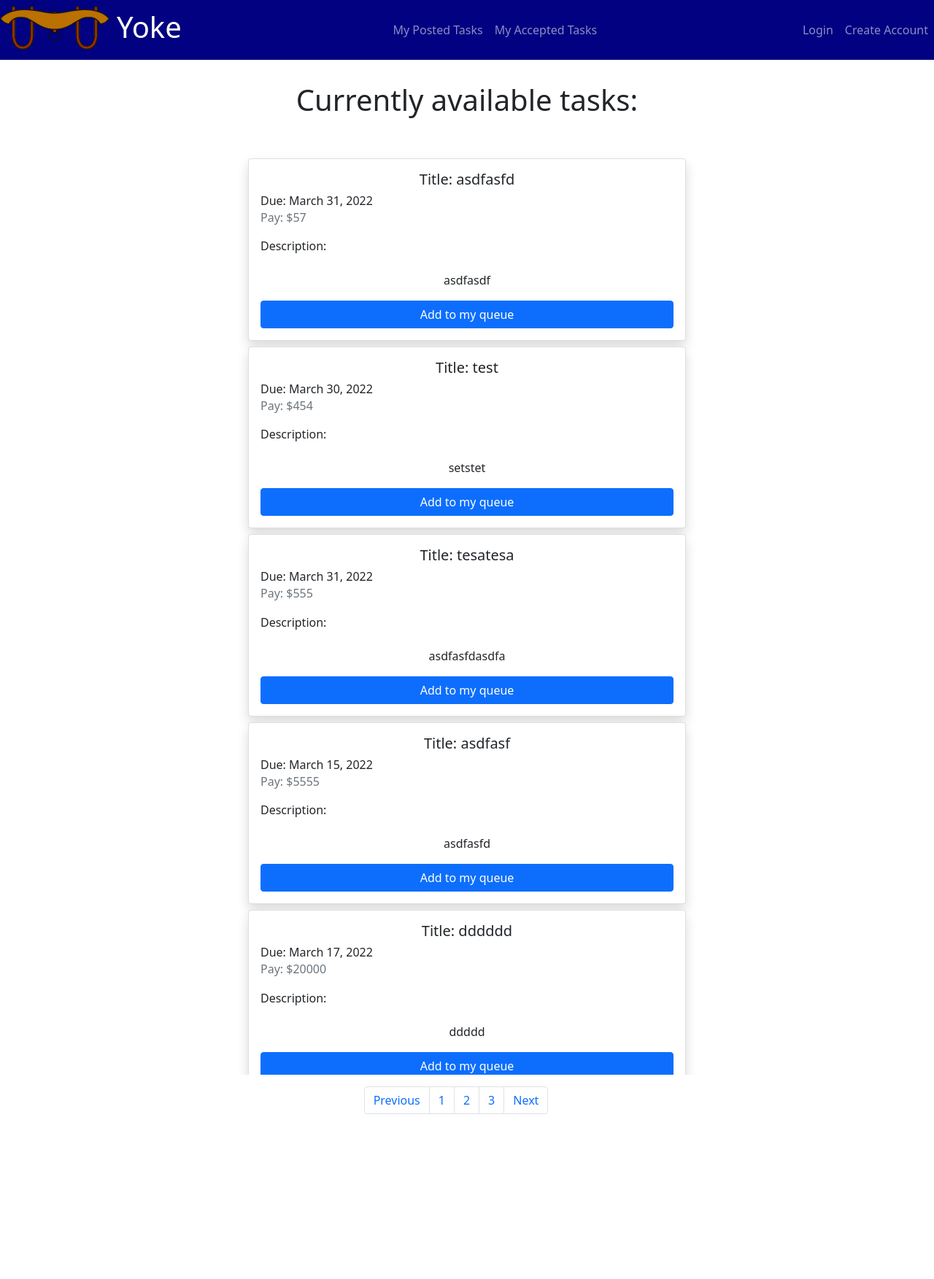
After one commit to kaisermikael/Group-8-Yoke, a Django app: page /explore_tasks in a window 1280 px wide. The commit adds this page. Shown: the top 1753 px of the page at 73% size. Run offline with Django 4.2, Linux system fonts and the light colour scheme; data comes from the database, SQL or seed files in the repository; both versions use the stored data as it was after the commit; some libraries are stand-ins or nearby versions.

Commit message:
added an explore tasks page

```diff
--- a/source/yokeProject/urls.py
+++ b/source/yokeProject/urls.py
@@ -16,13 +16,11 @@ Including another URLconf
 from django.contrib import admin
 from django.contrib.auth.decorators import login_required
 from django.urls import path, include
-from yokeProject.yokeApp.views import WorkerHomePage
 from yokeProject.yokeApp.views import LoginPage
 from yokeProject.yokeApp.views import CreateTaskPage
 from yokeProject.yokeApp.views import CreateAccountPage
-from yokeProject.yokeApp.views import WorkerTaskViewPage
-from yokeProject.yokeApp.views import TaskerHomePage
 from yokeProject.yokeApp.views import HomePage
+from yokeProject.yokeApp.views import ExploreTasksPage
 
 app_name = "yokeApp"
 
@@ -32,7 +30,8 @@ urlpatterns = [
     path('', HomePage.as_view()),
     path('home', HomePage.as_view(), name="home"),
     path('home/<str:home_type>/', login_required(HomePage.as_view())),
+    path('explore_tasks', ExploreTasksPage.as_view(), name="ExploreTasksPage"),
+    path('explore_tasks/<int:page_number>/', ExploreTasksPage.as_view(), name="ExploreTasksPage"),
     path('create_task', login_required(CreateTaskPage.as_view()), name="CreateTaskPage"),
     path('create_account', CreateAccountPage.as_view(), name="CreateAccountPage"),
-    path('worker_view_task', WorkerTaskViewPage.as_view()),
 ]
--- /dev/null
+++ b/source/yokeProject/yokeApp/templates/yokeapp/explore_tasks.html
@@ -0,0 +1,75 @@
+<!DOCTYPE html>
+{% load static %}
+<html lang="en">
+<head>
+    <meta charset="UTF-8">
+    <!-- Required meta tags -->
+    <meta charset="utf-8">
+    <meta name="viewport" content="width=device-width, initial-scale=1">
+
+    <!-- Bootstrap CSS -->
+    <link href="https://cdn.jsdelivr.net/npm/bootstrap@5.1.3/dist/css/bootstrap.min.css" rel="stylesheet" integrity="sha384-1BmE4kWBq78iYhFldvKuhfTAU6auU8tT94WrHftjDbrCEXSU1oBoqyl2QvZ6jIW3" crossorigin="anonymous">
+    <!--  jQuery -->
+    <script type="text/javascript" src="https://code.jquery.com/jquery-1.11.3.min.js"></script>
+
+    <!-- Bootstrap Date-Picker Plugin -->
+    <script type="text/javascript" src="https://cdnjs.cloudflare.com/ajax/libs/bootstrap-datepicker/1.4.1/js/bootstrap-datepicker.min.js"></script>
+    <link rel="stylesheet" href="https://cdnjs.cloudflare.com/ajax/libs/bootstrap-datepicker/1.4.1/css/bootstrap-datepicker3.css"/>
+    <title>Explore Tasks</title>
+</head>
+<body>
+    <!-- nav bar -->
+    <nav class="navbar navbar-expand-lg navbar-dark" style="background-color: rgb(1, 1, 129);">
+
+            <div class="d-flex justify-content-center flex-row">
+                 <a href="/" class=""><img src="{% static "yoke-transparent.png" %}" alt="My image" style="width: 150px;height: 60px"></a>
+                 <a href="/" class="navbar-brand" style="padding-left: 10px"><h1>Yoke</h1></a>
+            </div>
+            <div class="collapse navbar-collapse" id="navbarCollapse">
+                <div class="navbar-nav ms-auto">
+                    <a href="/home/posted/" class="nav-item nav-link">My Posted Tasks</a>
+                    <a href="/home/accepted/" class="nav-item nav-link">My Accepted Tasks</a>
+                </div>
+            </div>
+            <div class="collapse navbar-collapse" id="navbarCollapse">
+                <div class="navbar-nav ms-auto">
+                    <a href="/accounts/login" class="nav-item nav-link">Login</a>
+                    <a href="/create_account" class="nav-item nav-link">Create Account</a>
+                </div>
+            </div>
+    </nav>
+
+    <div class="d-flex flex-column align-items-center py-3">
+        <h1 class="font-weight-bold" style="padding-top: 15px">Currently available tasks: </h1>
+    </div>
+    <div class="d-flex flex-column align-items-center py-3 my-3 overflow-auto" style="height: 70vh">
+        <ul class="list-group list-group-flush">
+        {% for task in unassigned_tasks %}
+        <div class="card shadow mb-2 bg-white rounded" style="width: 600px">
+          <div class="card-body d-flex flex-column justify-content-center">
+              <h5 class="card-title mb-2 d-flex justify-content-center">Title: {{ task.task_title }}</h5>
+              <h6 class="card-title mb-2 d-flex justify-content-start">Due: {{ task.task_due_date }}</h6>
+              <h6 class="card-subtitle mb-2 text-muted">Pay: ${{ task.task_cost }}</h6>
+              <h6 class="card-subtitle mb-2  py-3 d-flex justify-content-start">Description: </h6>
+            <p class="card-text d-flex justify-content-center">{{ task.task_description }}</p>
+            <button type="button" class="btn btn-primary" style="padding: 10">Add to my queue</button>
+          </div>
+        </div>
+        {% endfor %}
+        </ul>
+    </div>
+    <div class="d-flex flex-column align-items-center">
+        <nav aria-label="Page navigation example" style="padding-right: 30px">
+          <ul class="pagination">
+            <li class="page-item"><a class="page-link" href="#">Previous</a></li>
+            <li class="page-item"><a class="page-link" href="/explore_tasks/1/">1</a></li>
+            <li class="page-item"><a class="page-link" href="#">2</a></li>
+            <li class="page-item"><a class="page-link" href="#">3</a></li>
+            <li class="page-item"><a class="page-link" href="#">Next</a></li>
+          </ul>
+    </nav>
+    </div>
+
+
+</body>
+</html>
--- a/source/yokeProject/yokeApp/templates/yokeapp/home.html
+++ b/source/yokeProject/yokeApp/templates/yokeapp/home.html
@@ -163,7 +163,7 @@
                 <div class="container text-white border py-3 my-3" style="background-color:  rgb(1, 1, 129);">
                     <div class="d-flex align-items-center flex-column">
                         <h2>Find more tasks to complete</h2>
-                        <a href=""><button type="button" class="btn btn-primary">Explore</button></a>
+                        <a href="/explore_tasks"><button type="button" class="btn btn-primary">Explore</button></a>
                     </div>
                 </div>
             </div>
--- a/source/yokeProject/yokeApp/views.py
+++ b/source/yokeProject/yokeApp/views.py
@@ -11,12 +11,6 @@ from django.db import IntegrityError
 from rest_framework.authtoken.models import Token
 import json
 from django.http import HttpResponseNotFound
-
-
-class TaskerHomePage(View):
-
-    def get(self, request, *args, **kwargs):
-        return render(request, 'yokeapp/home_tasker.html', {})
 
 class HomePage(View):
 
@@ -43,16 +37,20 @@ class HomePage(View):
                                                      "user_accepted_tasks": user_accepted_tasks})
 
 
-class WorkerHomePage(View):
-
-    def get(self, request, *args, **kwargs):
-        return render(request, 'yokeapp/home_worker.html', {})
-
-
 class LoginPage(View):
 
     def get(self, request, *args, **kwargs):
         return render(request, 'yokeapp/login.html', {})
+
+class ExploreTasksPage(View):
+
+    def get(self, request, page_number=1, *args, **kwargs):
+
+        unassigned_tasks = Task.objects.filter(queued_by_user_id=None)
+        print("Found all unnassigned tasks")
+        for x in unassigned_tasks:
+            print("Task: {}, assigned to user: {}".format(x.task_title, x.queued_by_user_id))
+        return render(request, 'yokeapp/explore_tasks.html', {"unassigned_tasks": unassigned_tasks})
 
 
 class CreateTaskPage(View):
@@ -120,9 +118,3 @@ class CreateAccountPage(View):
 
         response = redirect('/accounts/login')
         return response
-
-
-class WorkerTaskViewPage(View):
-
-    def get(self, request, *args, **kwargs):
-        return render(request, 'yokeapp/worker_view_task.html', {})
```
Also changed, not shown: source/db.sqlite3.
